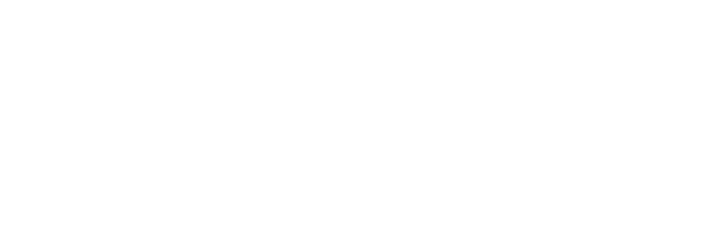
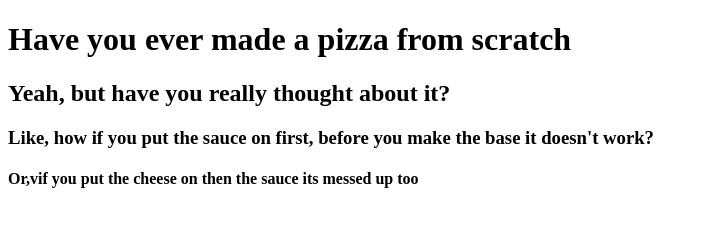
Before and after one commit to 3thanwall/Worksheet-1-3, a plain HTML site: page index.html in a window 1280 px wide. Shown: the whole page, without its empty margins (0-708 px from the left). Drawn offline with Linux system fonts and the light colour scheme.

Commit message:
Update index.html

```diff
--- a/index.html
+++ b/index.html
@@ -7,6 +7,10 @@
 <title>Pizza Party</title>
 </head>
 <body>
-
+<h1>Have you ever made a pizza from scratch</h1>
+<h2>Yeah, but have you really thought about it?</h2>
+<h3>Like, how if you put the sauce on first, before you make the base
+it doesn't work?</h3>
+<h4>Or,vif you put the cheese on then the sauce its messed up too</h4>
 </body>
 </html>
```
